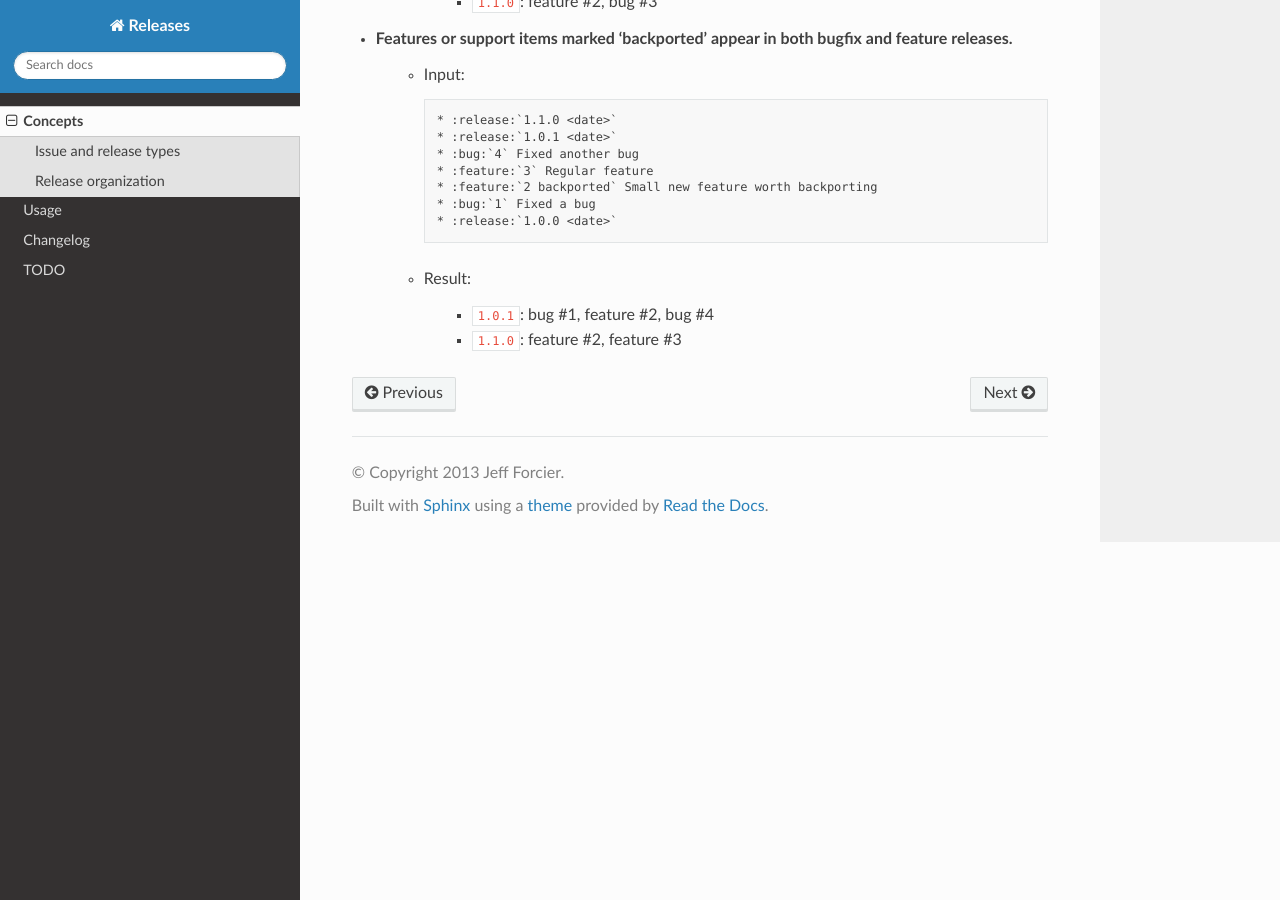
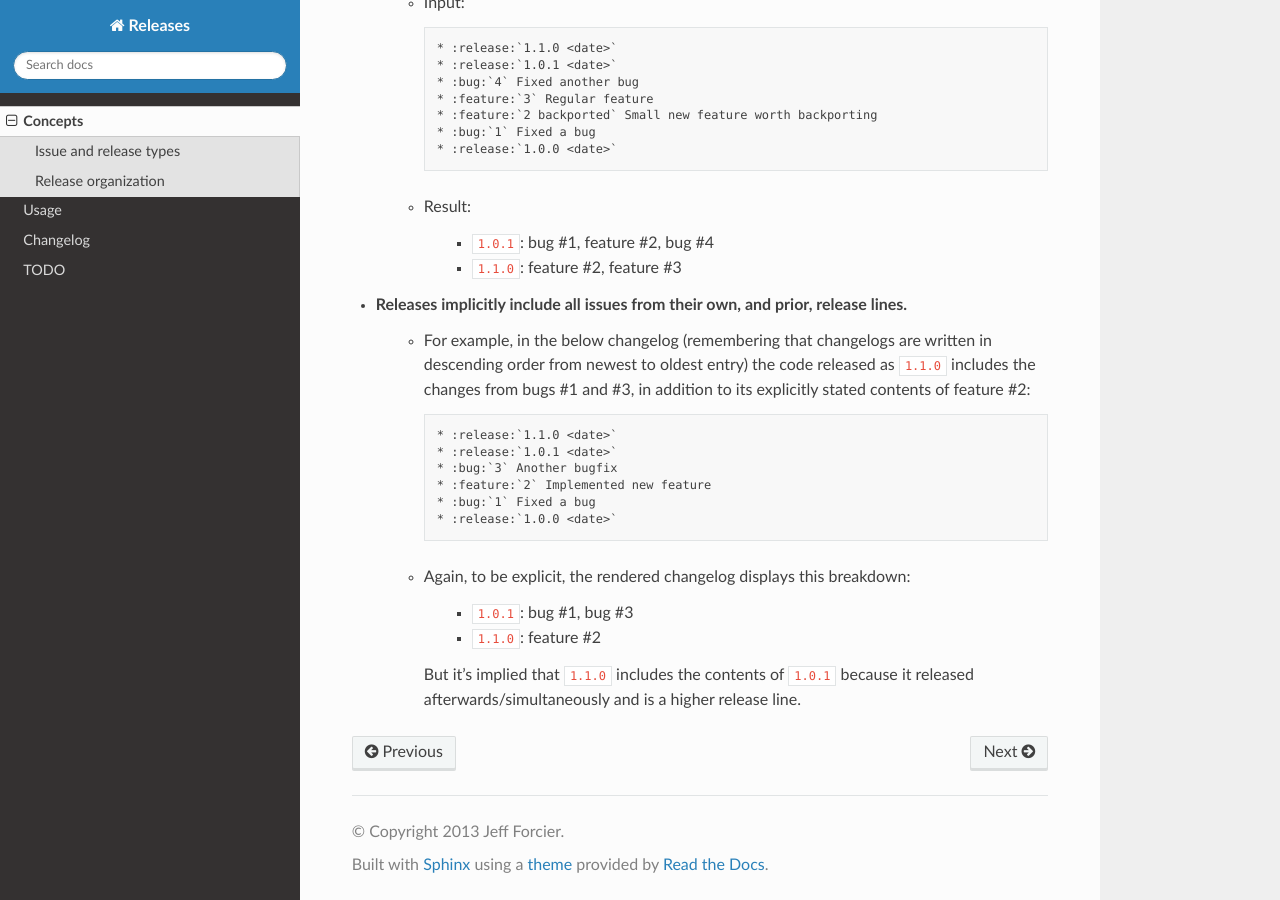
Before and after one commit to bitprophet/releases, a Sphinx documentation site: the page built from docs/concepts.rst, in a window 1280 px wide and 900 px high, scrolled down 1698 px. Built offline with Sphinx 7.4.7 and the Read the Docs theme 2.0.0, drawn with Linux system fonts in a browser that asks for light colours; pages that are not in the unit, such as notebooks, are missing from menus; some of the changed text lies outside the part shown.

Commit message:
Flesh out more concept docs

```diff
--- a/docs/concepts.rst
+++ b/docs/concepts.rst
@@ -105,3 +101,27 @@ for details on formatting/etc.
 
         * ``1.0.1``: bug #1, feature #2, bug #4
         * ``1.1.0``: feature #2, feature #3
+
+* **Releases implicitly include all issues from their own, and prior, release
+  lines.**
+
+    * For example, in the below changelog (remembering that changelogs are
+      written in descending order from newest to oldest entry) the code
+      released as ``1.1.0`` includes the changes from bugs #1 and #3, in
+      addition to its explicitly stated contents of feature #2::
+
+        * :release:`1.1.0 <date>`
+        * :release:`1.0.1 <date>`
+        * :bug:`3` Another bugfix
+        * :feature:`2` Implemented new feature
+        * :bug:`1` Fixed a bug
+        * :release:`1.0.0 <date>`
+
+    * Again, to be explicit, the rendered changelog displays this breakdown:
+
+        * ``1.0.1``: bug #1, bug #3
+        * ``1.1.0``: feature #2
+
+      But it's implied that ``1.1.0`` includes the contents of ``1.0.1``
+      because it released afterwards/simultaneously and is a higher release
+      line.
```
Also changed, not shown: other parts of docs/concepts.rst (+0 -4 lines).
